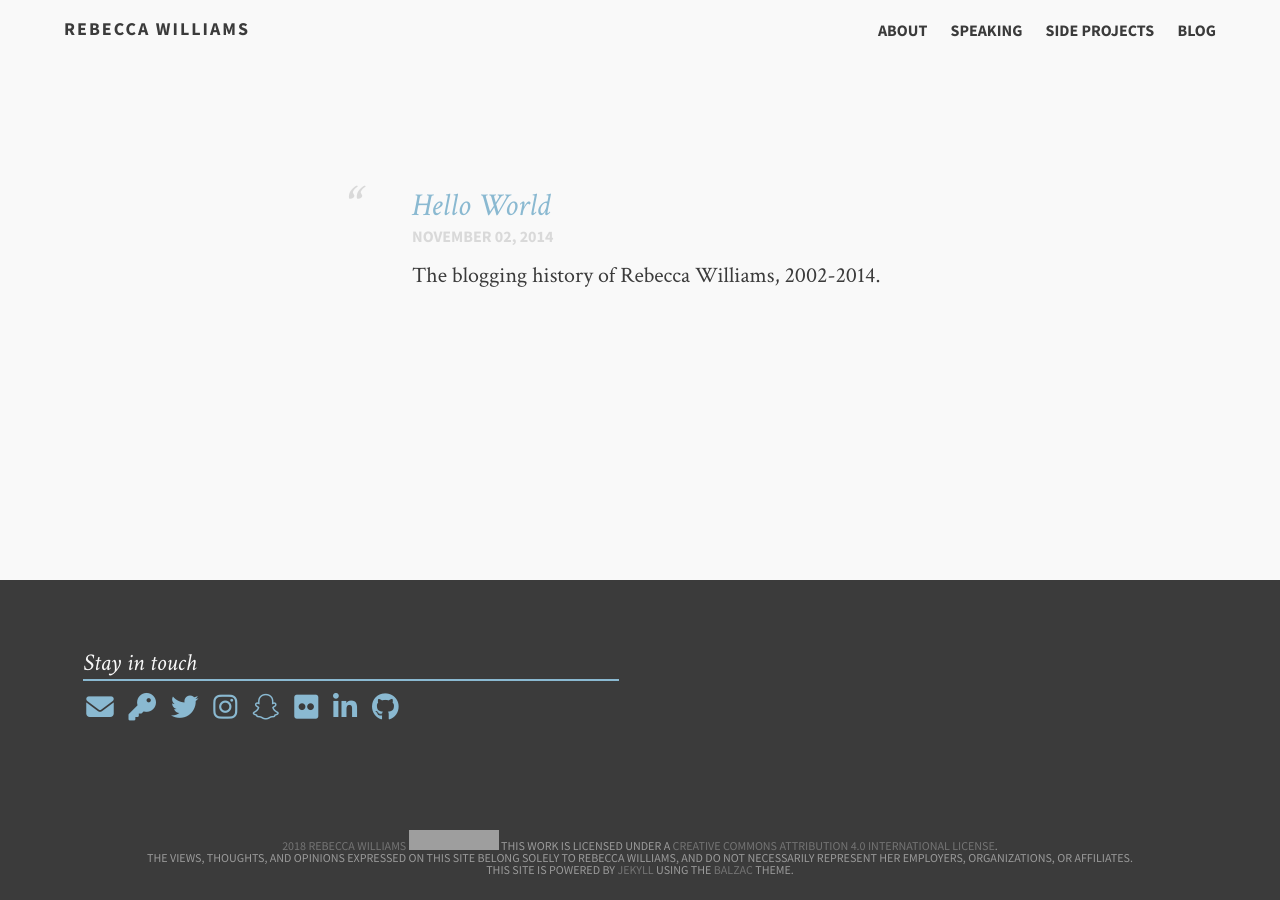
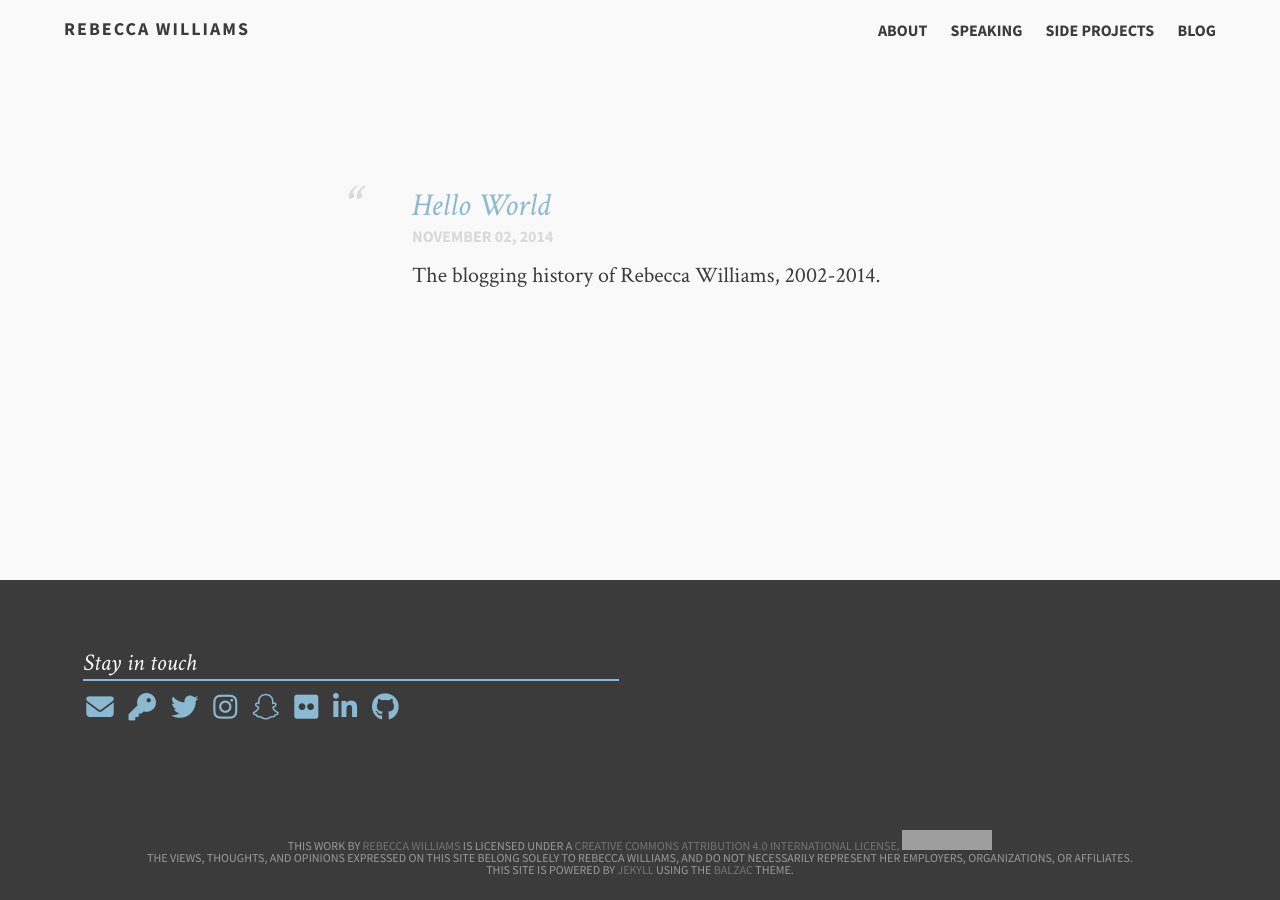
Before and after one commit to rebeccawilliams/rebeccawilliams.us, a Jekyll site: the page built from index.md, in a window 1280 px wide. Built offline with Jekyll 4.4.1, drawn with Linux system fonts in a browser that asks for light colours; nearby versions of some CDN libraries; grey boxes are pictures that could not be loaded.

Commit message:
Update footer.html

```diff
--- a/_includes/footer.html
+++ b/_includes/footer.html
@@ -15,7 +15,7 @@
 		<a href="https://github.com/rebeccawilliams"><i class="fa fa-github fa-lg"></i></li>
       </ol>
     </aside>
-    <small> <a href="https://github.com/rebeccawilliams">2018 Rebecca Williams</a> <a rel="license" href="http://creativecommons.org/licenses/by/4.0/"><img alt="Creative Commons License" style="border-width:0" src="https://i.creativecommons.org/l/by/4.0/80x15.png" /></a> This work is licensed under a <a rel="license" href="http://creativecommons.org/licenses/by/4.0/">Creative Commons Attribution 4.0 International License</a>. <br> </a>The views, thoughts, and opinions expressed  on this site belong solely to Rebecca Williams, and do not necessarily represent her employers, organizations, or affiliates. <br> This site is powered by <a href="https://jekyllrb.com">Jekyll</a> using the <a href="https://jekyll.gtat.me/about">Balzac</a> theme.<br><br></small>
+    <small></a>This work by <a href="https://github.com/rebeccawilliams">Rebecca Williams</a> is licensed under a <a rel="license" href="http://creativecommons.org/licenses/by/4.0/">Creative Commons Attribution 4.0 International License</a>. <a rel="license" href="http://creativecommons.org/licenses/by/4.0/"><img alt="Creative Commons License" style="border-width:0" src="https://i.creativecommons.org/l/by/4.0/80x15.png" /> <br></a>The views, thoughts, and opinions expressed  on this site belong solely to Rebecca Williams, and do not necessarily represent her employers, organizations, or affiliates. <br> This site is powered by <a href="https://jekyllrb.com">Jekyll</a> using the <a href="https://jekyll.gtat.me/about">Balzac</a> theme.</small>
  </footer>
 
   <!-- If they're out, get some from the cellar -->
```
